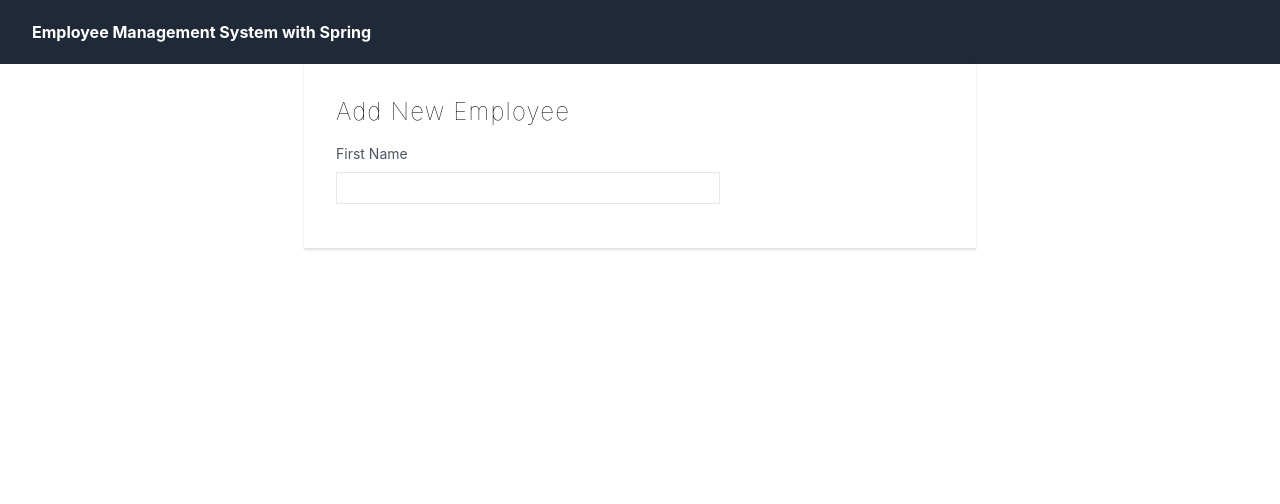
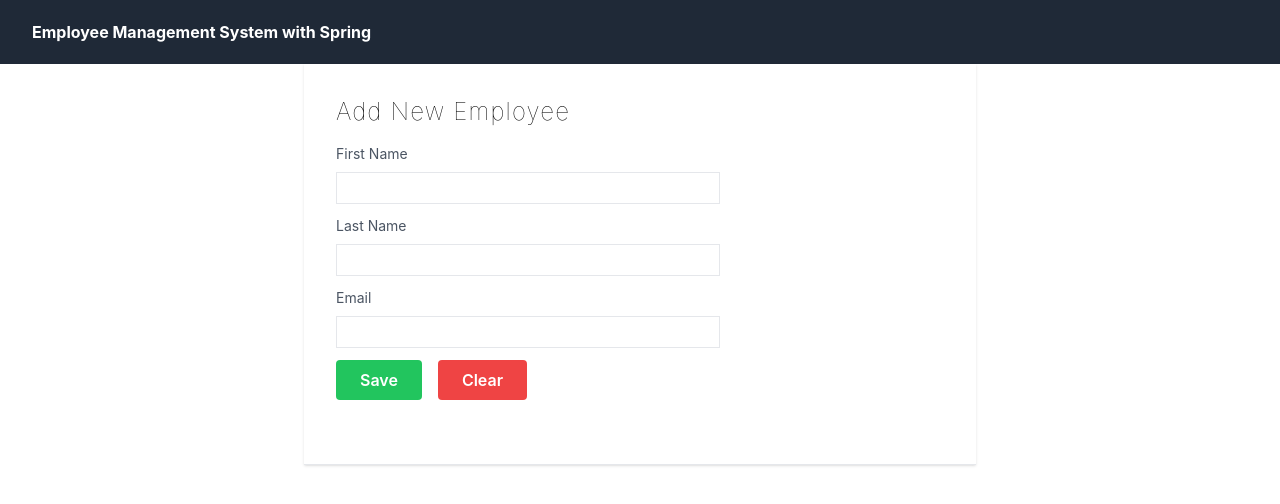
Before and after one commit to Hoybaby/React-Spring-Emp, a React (Create React App) app: page / in a window 1280 px wide. Shown: the top 504 px of the page. Built offline with nearby package versions, Linux system fonts and the light colour scheme.

Commit message:
added the buttons that will have the functionaility later. just making the buttons look good on the hover

```diff
--- a/src/components/AddEmployee/AddEmployee.jsx
+++ b/src/components/AddEmployee/AddEmployee.jsx
@@ -13,6 +13,23 @@ const AddEmployee = () => {
                 <label className='block text-gray-600 text-sm font-normal'>First Name</label>
                 <input className ='h-8 w-96 border mt-2 px-2 py-2' type="text"/>
             </div>
+            <div className='justify-center items-center h-14 w-full my-4'>
+                <label className='block text-gray-600 text-sm font-normal'>Last Name</label>
+                <input className ='h-8 w-96 border mt-2 px-2 py-2' type="text"/>
+            </div>
+            <div className='justify-center items-center h-14 w-full my-4'>
+                <label className='block text-gray-600 text-sm font-normal'>Email</label>
+                <input className ='h-8 w-96 border mt-2 px-2 py-2' type="email"/>
+            </div>
+            <div className='justify-center items-center h-14 w-full my-4 selection space-x-4'>
+                <button className='rounded text-white font-semibold bg-green-500 py-2 px-6 hover:bg-green-700'>
+                    Save
+                </button>
+                <button className='rounded text-white font-semibold bg-red-500 py-2 px-6 hover:bg-red-700'>
+                    Clear
+                </button>
+            </div>
+
 
         </div>
     </div>
```
